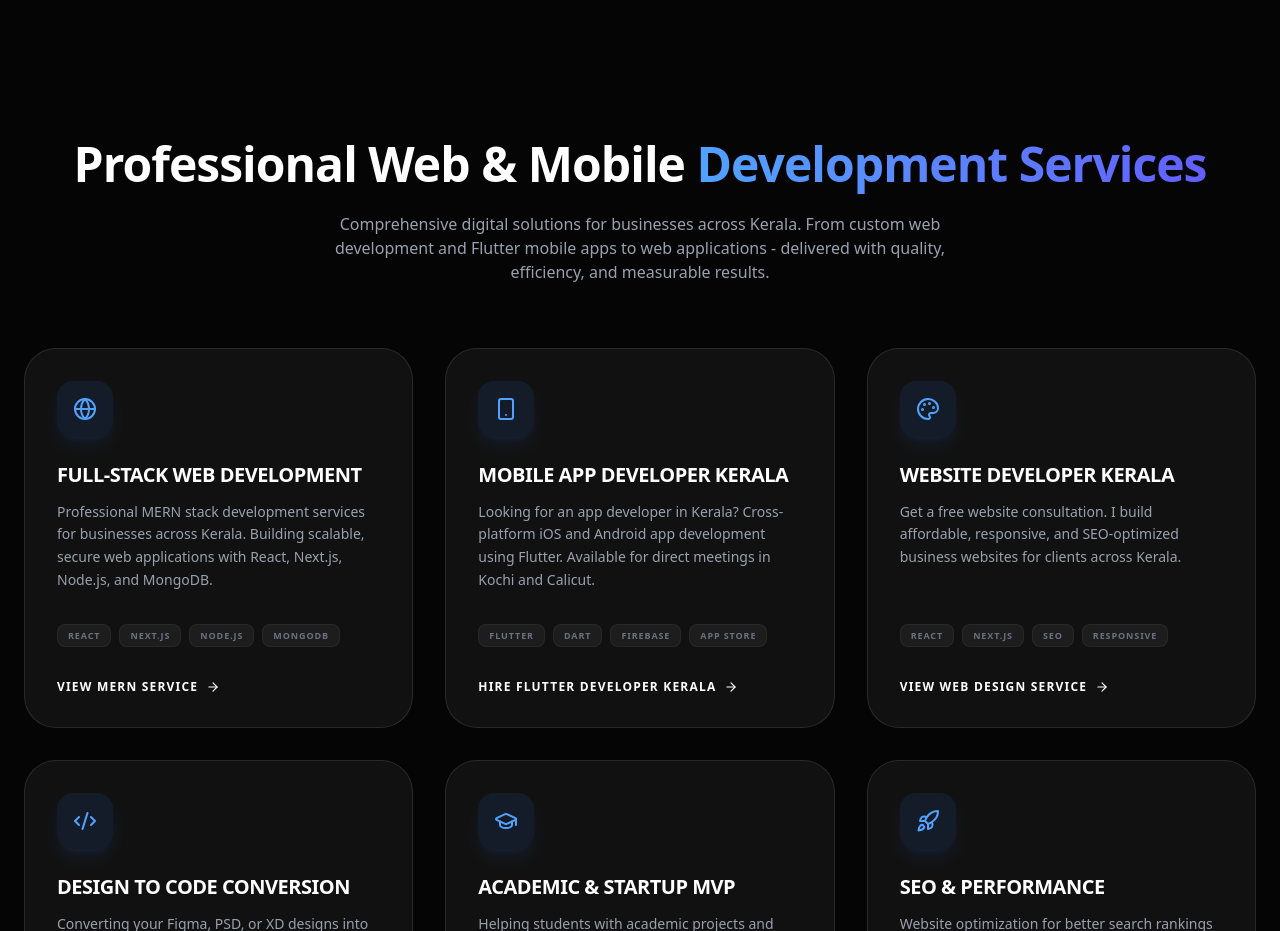
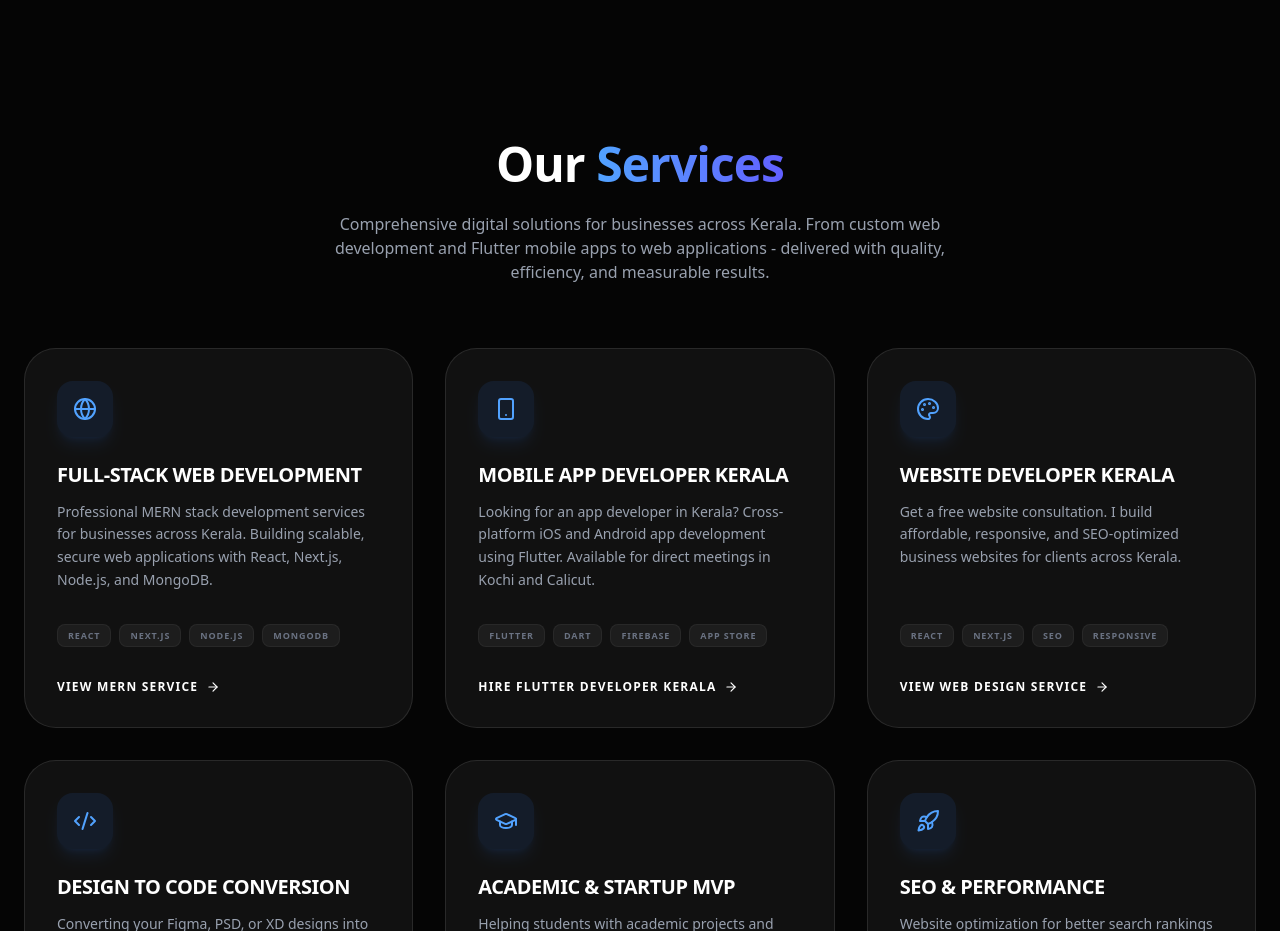
Before and after one commit to anagh534/portfolio, an Astro site: page / in a window 1280 px wide. Shown: the part 4220-5151 px from the top of the page. Built offline with nearby package versions, Linux system fonts and the light colour scheme; Astro itself is replaced by a stand-in of ours; animation ran at ten frames a second.

Commit message:
refactor: update service titles for clarity and consistency in services page

```diff
--- a/src/components/home/whatweoffer.js
+++ b/src/components/home/whatweoffer.js
@@ -123,7 +123,7 @@
                     viewport={{ once: true }}
                 >
                     <h2 className="text-4xl md:text-5xl font-black text-white mb-6">
-                        Professional Web &amp; Mobile <span className="text-transparent bg-clip-text bg-gradient-to-r from-blue-400 to-indigo-500">Development Services</span>
+                        Our <span className="text-transparent bg-clip-text bg-gradient-to-r from-blue-400 to-indigo-500">Services</span>
                     </h2>
                     <p className="max-w-2xl mx-auto text-gray-400">
                         Comprehensive digital solutions for businesses across Kerala. From custom web development and Flutter mobile apps
```
Also changed, not shown: src/components/pages/services/Page.js (indentation only).
